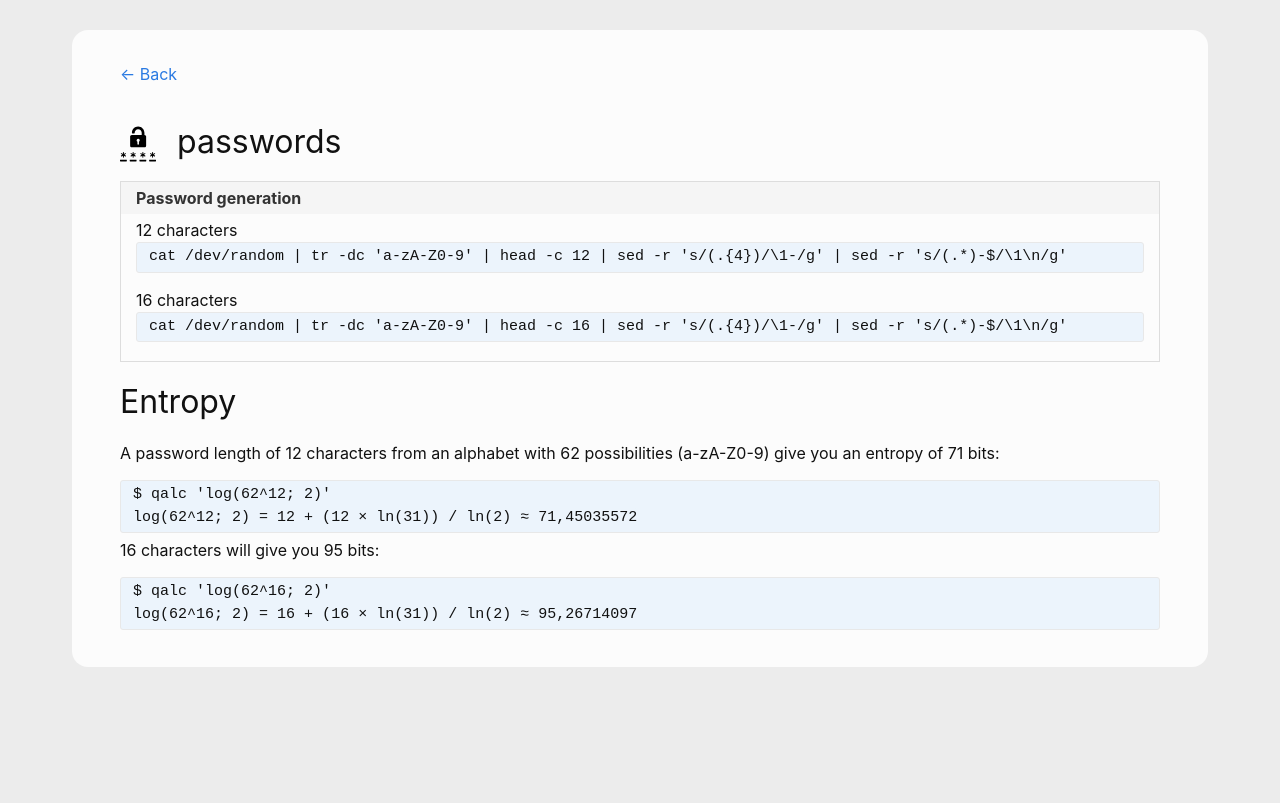
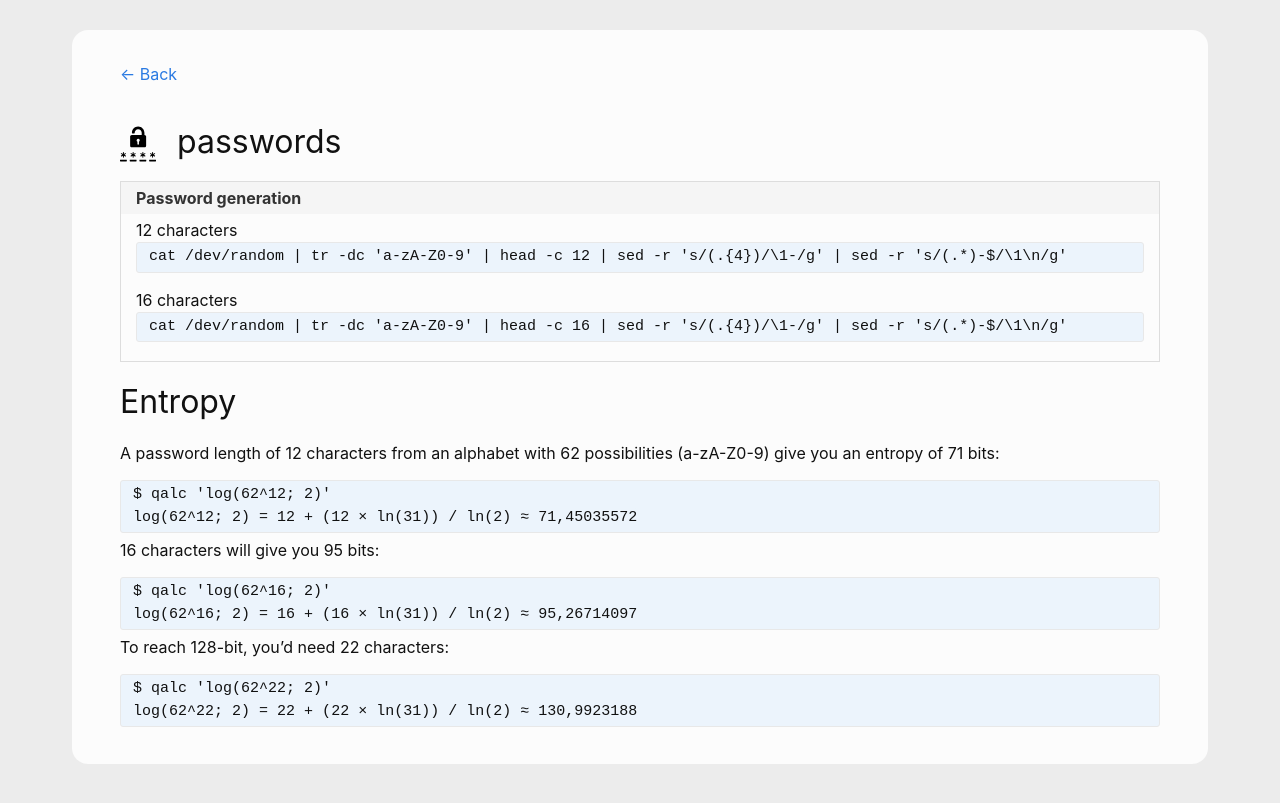
Before and after one commit to andreas-mausch/cheatsheets, a Jekyll site: the page built from _cheatsheets/passwords.md, in a window 1280 px wide. Shown: the top 803 px of the page. Built offline with Jekyll 4.4.1, drawn with Linux system fonts in a browser that asks for light colours.

Commit message:
Passwords: Add 128-bit equivalent

````diff
--- a/_cheatsheets/passwords.md
+++ b/_cheatsheets/passwords.md
@@ -25,3 +25,10 @@ log(62^12; 2) = 12 + (12 × ln(31)) / ln(2) ≈ 71,45035572
 $ qalc 'log(62^16; 2)'
 log(62^16; 2) = 16 + (16 × ln(31)) / ln(2) ≈ 95,26714097
 ```
+
+To reach 128-bit, you'd need 22 characters:
+
+```shell-session
+$ qalc 'log(62^22; 2)'
+log(62^22; 2) = 22 + (22 × ln(31)) / ln(2) ≈ 130,9923188
+```
````
